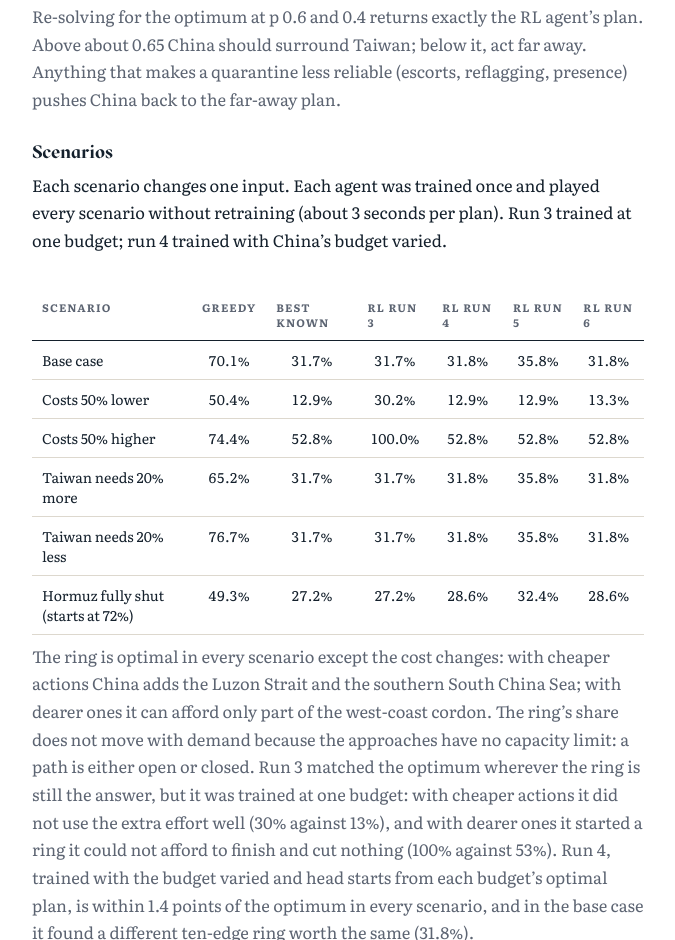
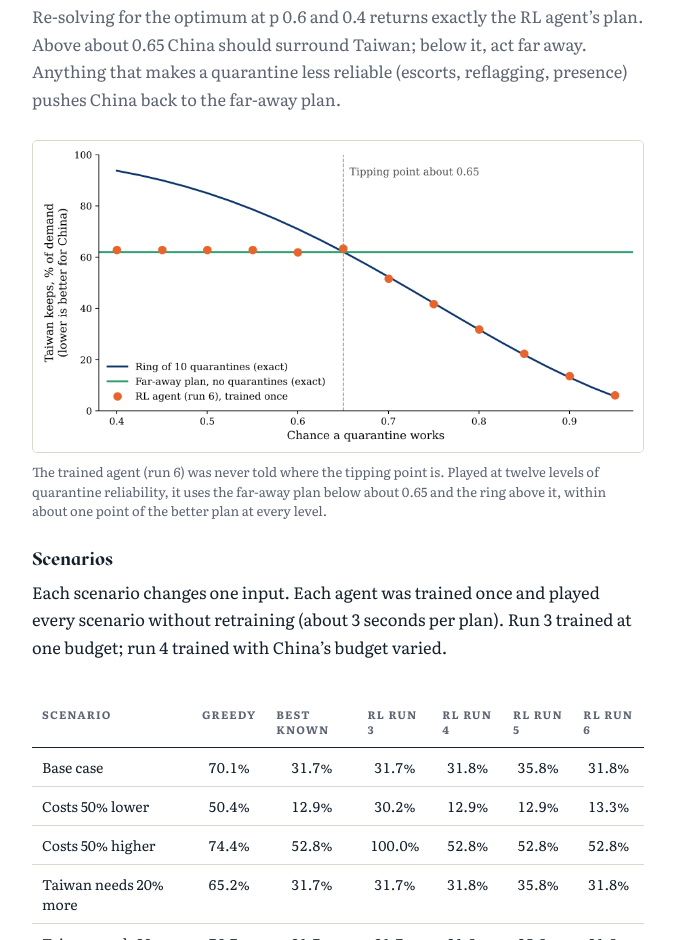
Before and after one commit to JettDrums/MA289, a plain HTML site: page ma289-27-1.html in a window 1280 px wide. Shown: the part 5256-6196 px from the top of the page, without its empty margins (302-977 px from the left). Drawn offline with Linux system fonts and the light colour scheme.

Commit message:
Tipping-point chart: the agent switches plans where the math says
Co-Authored-By: Claude Opus 5.5 <noreply@anthropic.com>
Claude-Session: https://claude.ai/code/session_01LktEwgLv6jhvgy7W4UNjwx

```diff
--- a/ma289-27-1.html
+++ b/ma289-27-1.html
@@ -467,6 +467,12 @@
           should surround Taiwan; below it, act far away. Anything that makes a quarantine less reliable (escorts,
           reflagging, presence) pushes China back to the far-away plan.
         </p>
+        <figure>
+          <img src="img/ma289-27-1/tipping_point_agent.png" alt="Chart: the ring's value falls as quarantines become more reliable and crosses the far-away plan's 62% at about 0.65; the RL agent's results follow the far-away plan below 0.65 and the ring above it" loading="lazy">
+          <figcaption>The trained agent (run 6) was never told where the tipping point is. Played at twelve levels of
+          quarantine reliability, it uses the far-away plan below about 0.65 and the ring above it, within about one
+          point of the better plan at every level.</figcaption>
+        </figure>
 
         <h3 class="sub">Scenarios</h3>
         <p>Each scenario changes one input. Each agent was trained once and played every scenario without retraining
@@ -535,7 +541,8 @@
           Is it luck, or a tuned number? Run 6 was repeated twice with new random seeds, and once each with the bonus
           at 0.1 and 1.0 instead of 0.3. All five runs left the far-away plan and reached the best known plan (31.8%)
           within 700,000 steps. The largest bonus got there fastest (500,000 steps); the smallest drifted to a
-          slightly weaker ring (35.8%) by the end. Training ran to 3 million steps for run 6 and 1 million for the
+          slightly weaker ring (35.8%) by the end. On all nine tests, every run is within 5.2 points of the best
+          known plan, and three of the five within 1.5. Training ran to 3 million steps for run 6 and 1 million for the
           repeats.
         </p>
       <figure>
```
Also changed, not shown: img/ma289-27-1/tipping_point_agent.png (added).
